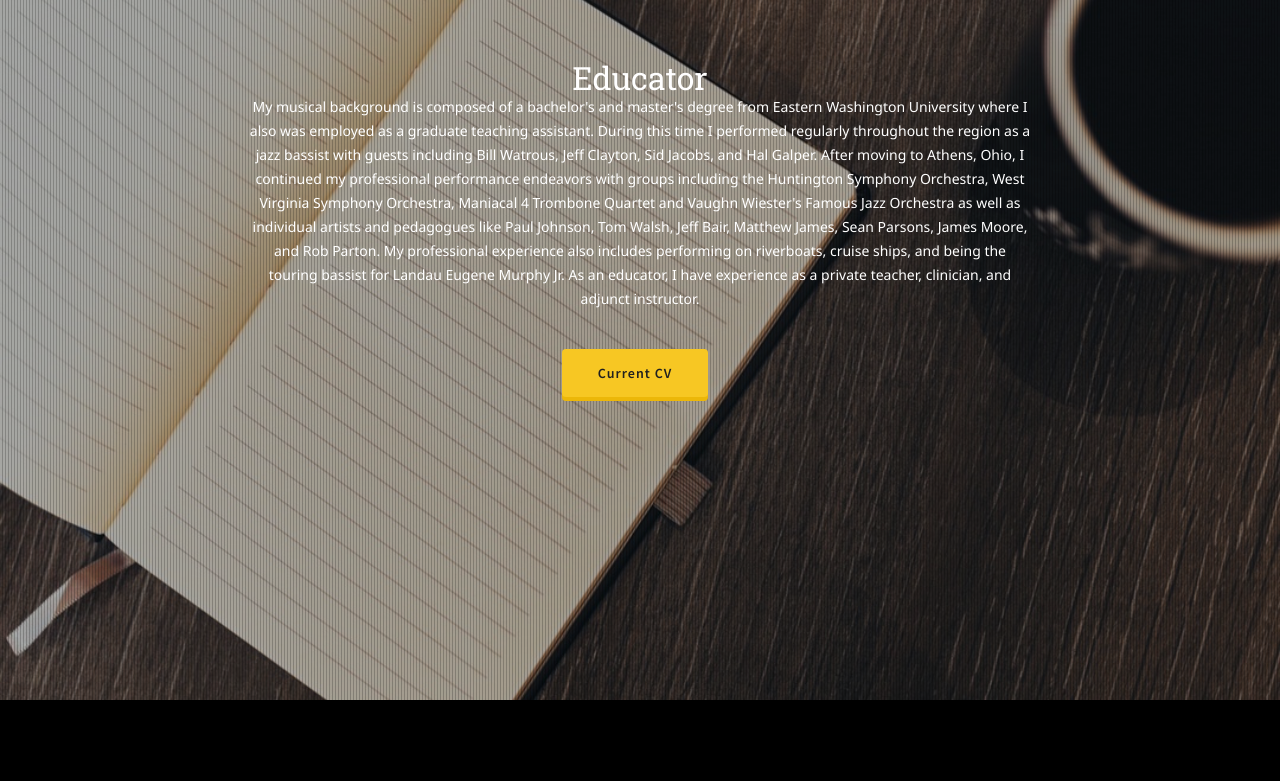
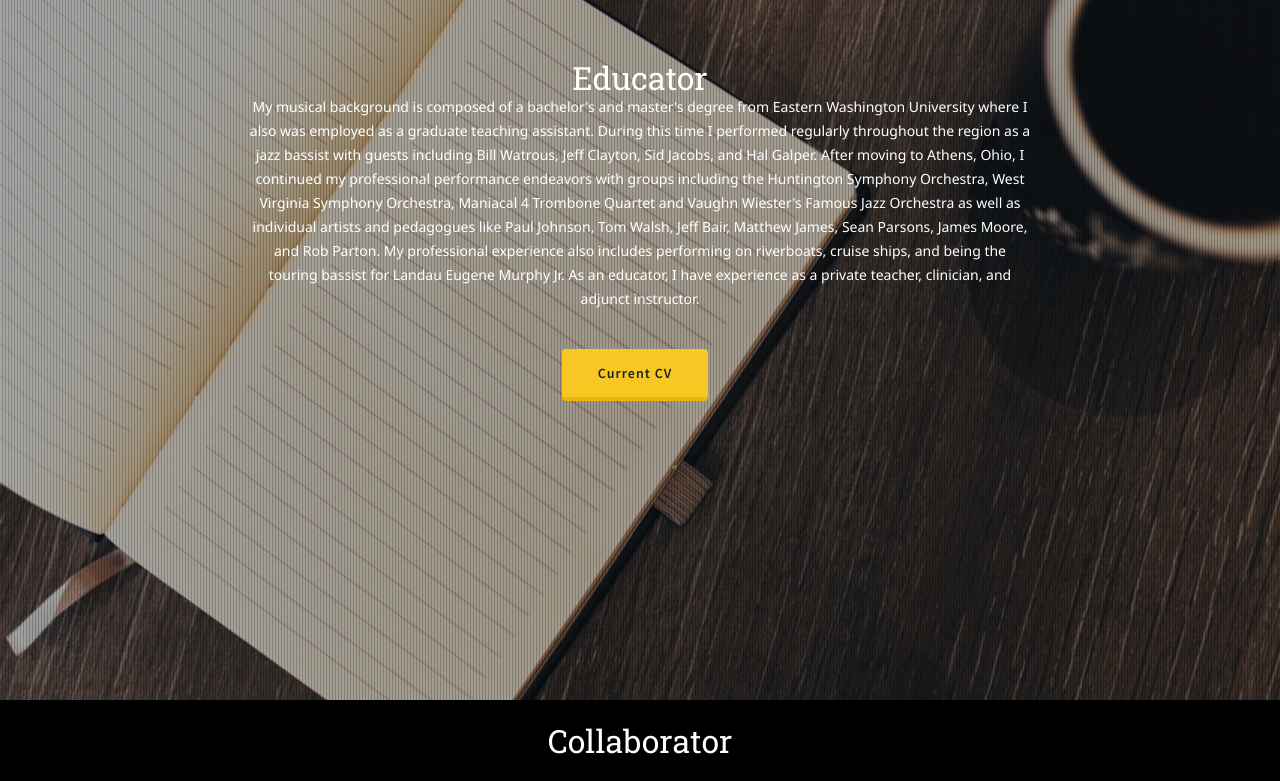
Before and after one commit to Rakefire/stevenheffner.com, a Jekyll site: the page built from index.html, in a window 1280 px wide. Shown: the part 1762-2543 px from the top of the page. Built offline with Jekyll 4.4.1, drawn with Linux system fonts in a browser that asks for light colours; nearby versions of some CDN libraries; grey boxes are pictures that could not be loaded.

Commit message:
Collaborator Section redo.

```diff
--- a/_includes/section/collaborator.html
+++ b/_includes/section/collaborator.html
@@ -1,4 +1,36 @@
 <section class="hero" id="collaborator">
+  <div class="inner">
+    <div class="row">
+		<br>
+		 <h1>Collaborator</h1>
+		 <br>
+      <div class="col-sm-6">
+		  {% for video in site.videos %}
+          {% if video.tags contains "collaborator" %}
+
+              <div class="embed-responsive embed-responsive-16by9">
+               <iframe class="embed-responsive-item" src="{{ video.link }}"></iframe>
+          </div>
+	  </div>
+		  <div class="col-sm-6">
+               {{ video.content }}
+			  </div>
+            </div>
+			<br>
+			<br>
+
+		 <div class="col-sm-6">
+
+
+          {% endif %}
+        {% endfor %}
+
+      </div>
+    </div>
+  </div>
+</section>
+
+<!-- <section class="hero" id="collaborator">
   <div class="inner">
     <div class="copy">
       <div class="col-md-8 col-md-offset-2">
@@ -21,4 +53,4 @@
       </div>
     </div>
   </div>
-</section>
+</section> -->
```
